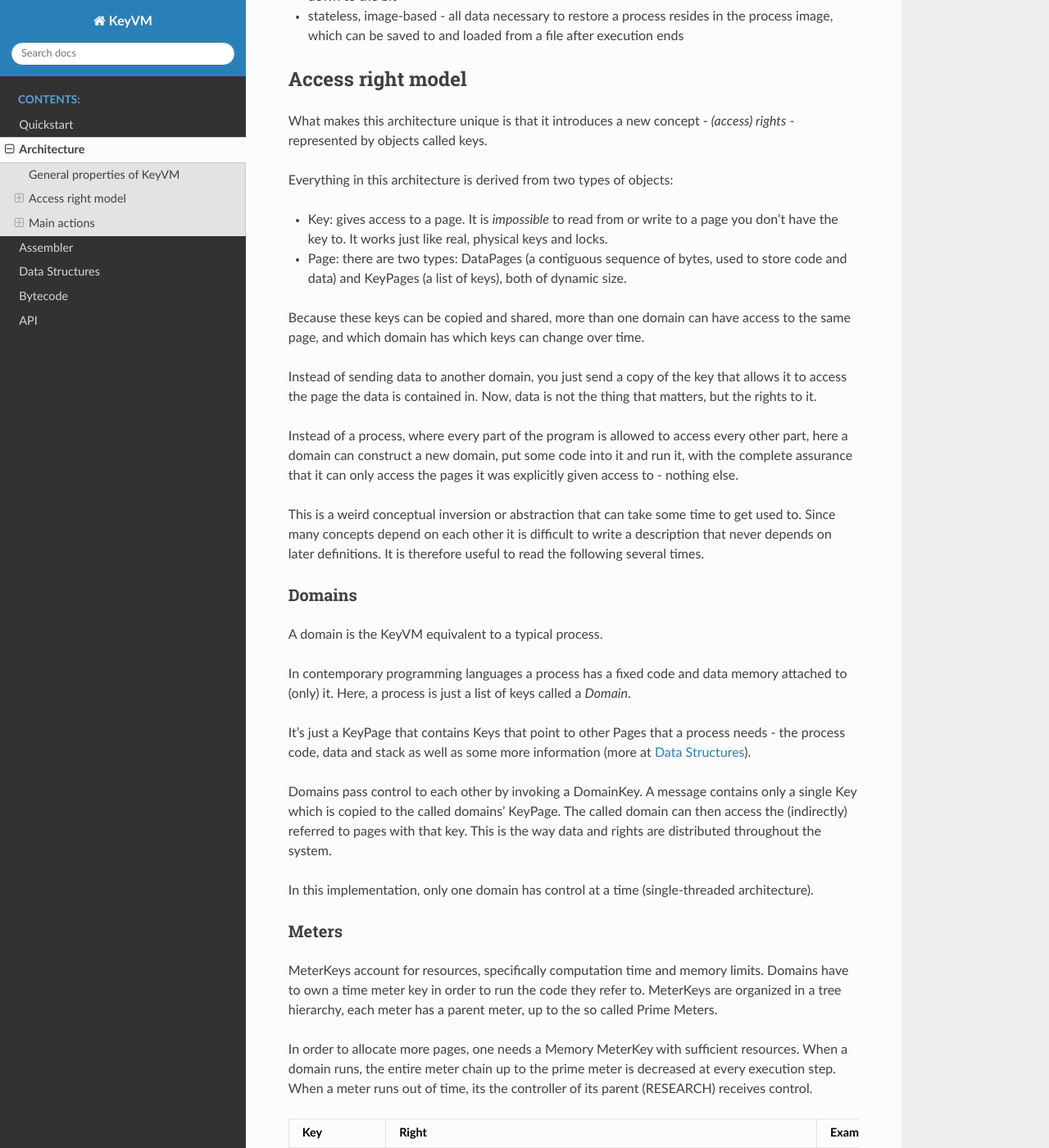
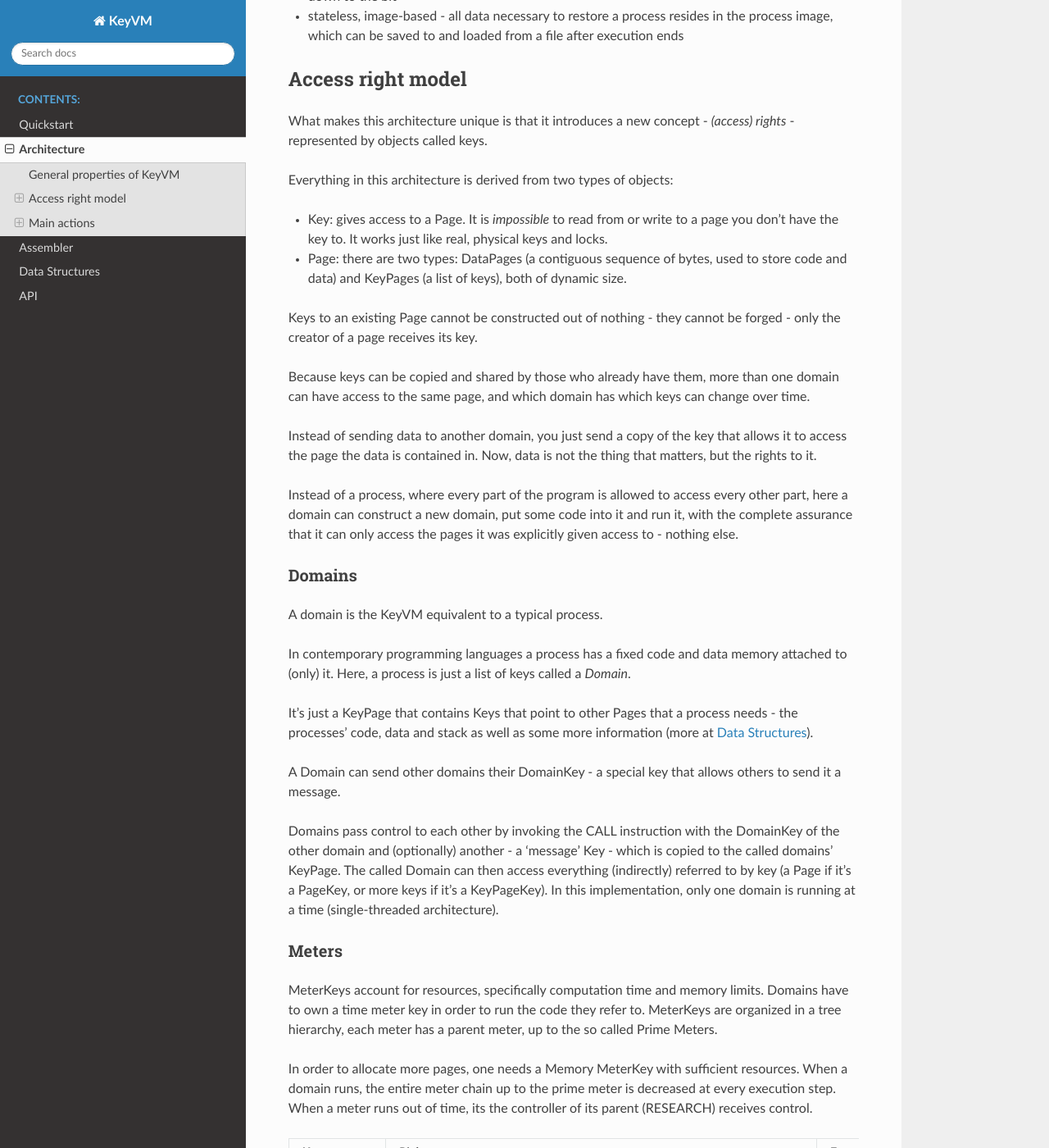
Before and after one commit to void4/keyvm, a Sphinx documentation site: the page built from docs/standard/architecture.md, in a window 1280 px wide and 1400 px high, scrolled down 328 px. Shown: the whole window at 82% size. Built offline with Sphinx 7.4.7 and the Read the Docs theme 2.0.0, drawn with Linux system fonts in a browser that asks for light colours; some of the changed text lies outside the part shown.

Commit message:
Further docs improvements. Remove bytecode listing for now

```diff
--- a/docs/index.rst
+++ b/docs/index.rst
@@ -15,7 +15,6 @@
    usage/assembler
 
    standard/datastructures
-   standard/bytecode
    usage/API
 
 
--- a/docs/standard/architecture.md
+++ b/docs/standard/architecture.md
@@ -13,16 +13,16 @@
 
 Everything in this architecture is derived from two types of objects:
 
-- Key: gives access to a page. It is *impossible* to read from or write to a page you don't have the key to. It works just like real, physical keys and locks.
+- Key: gives access to a Page. It is *impossible* to read from or write to a page you don't have the key to. It works just like real, physical keys and locks.
 - Page: there are two types: DataPages (a contiguous sequence of bytes, used to store code and data) and KeyPages (a list of keys), both of dynamic size.
 
-Because these keys can be copied and shared, more than one domain can have access to the same page, and which domain has which keys can change over time.
+Keys to an existing Page cannot be constructed out of nothing - they cannot be forged - only the creator of a page receives its key.
+
+Because keys can be copied and shared by those who already have them, more than one domain can have access to the same page, and which domain has which keys can change over time.
 
 Instead of sending data to another domain, you just send a copy of the key that allows it to access the page the data is contained in. Now, data is not the thing that matters, but the rights to it.
 
 Instead of a process, where every part of the program is allowed to access every other part, here a domain can construct a new domain, put some code into it and run it, with the complete assurance that it can only access the pages it was explicitly given access to - nothing else.
-
-This is a weird conceptual inversion or abstraction that can take some time to get used to. Since many concepts depend on each other it is difficult to write a description that never depends on later definitions. It is therefore useful to read the following several times.
 
 ### Domains
 
@@ -30,11 +30,12 @@
 
 In contemporary programming languages a process has a fixed code and data memory attached to (only) it. Here, a process is just a list of keys called a *Domain*.
 
-It's just a KeyPage that contains Keys that point to other Pages that a process needs - the process code, data and stack as well as some more information (more at [Data Structures](datastructures.md)).
+It's just a KeyPage that contains Keys that point to other Pages that a process needs - the processes' code, data and stack as well as some more information (more at [Data Structures](datastructures.md)).
 
-Domains pass control to each other by invoking a DomainKey. A message contains only a single Key which is copied to the called domains' KeyPage. The called domain can then access the (indirectly) referred to pages with that key. This is the way data and rights are distributed throughout the system.
+A Domain can send other domains their DomainKey - a special key that allows others to send it a message.
 
-In this implementation, only one domain has control at a time (single-threaded architecture).
+Domains pass control to each other by invoking the CALL instruction with the DomainKey of the other domain and (optionally) another - a 'message' Key - which is copied to the called domains' KeyPage. The called Domain can then access everything (indirectly) referred to by key (a Page if it's a PageKey, or more keys if it's a KeyPageKey).
+In this implementation, only one domain is running at a time (single-threaded architecture).
 
 ### Meters
 
@@ -67,8 +68,8 @@
 
 ### Special instructions
 
-The CREATE instruction is used to create a new process from one of the processes' memories. The creating process receives a key to the newly created process.
-
-The RECURSE instruction can be invoked to transfer control to another process image in the list. Each process is assigned resource limits: instruction steps/time ('gas') and a memory allocation limit and/or memory-time cost (cost per word per timestep).
-
-The TRANSFERKEY instruction can be used to give another process the right to call a process the current domain already has access to.
+| Instruction | Usage                                                                   |
+|-------------|-------------------------------------------------------------------------|
+| CREATEPAGE  | Creates a new page which the current domain receives a key to           |
+| CALL        | Transfers control to another Domain. Can include another key as message |
+| COPYKEY     | Copies an existing key to another slot in another KeyPage               |                                                                                                 |
```
Also changed, not shown: README.md (+1 -1 lines), docs/standard/bytecode.md (deleted, +0 -29 lines).
